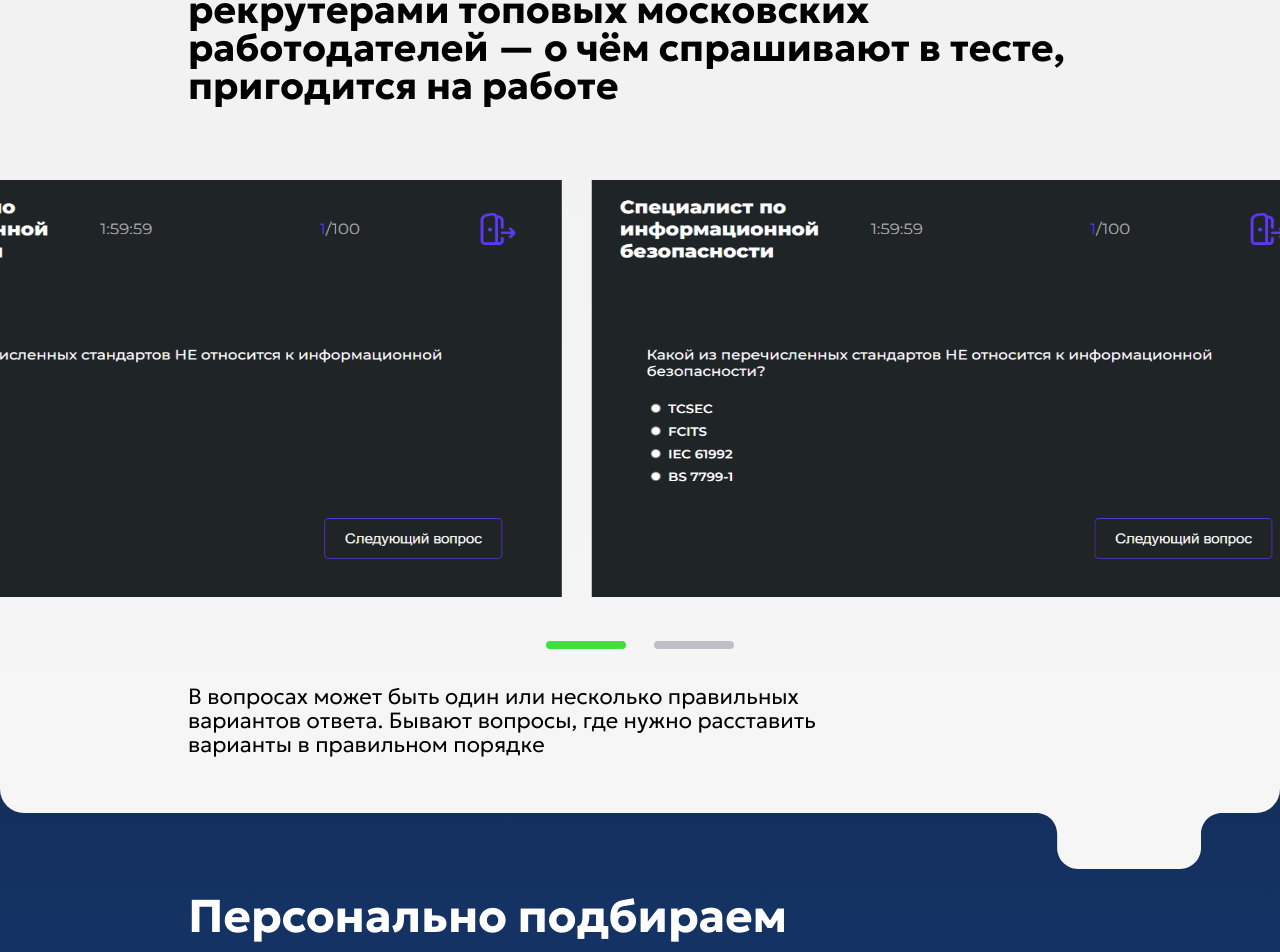
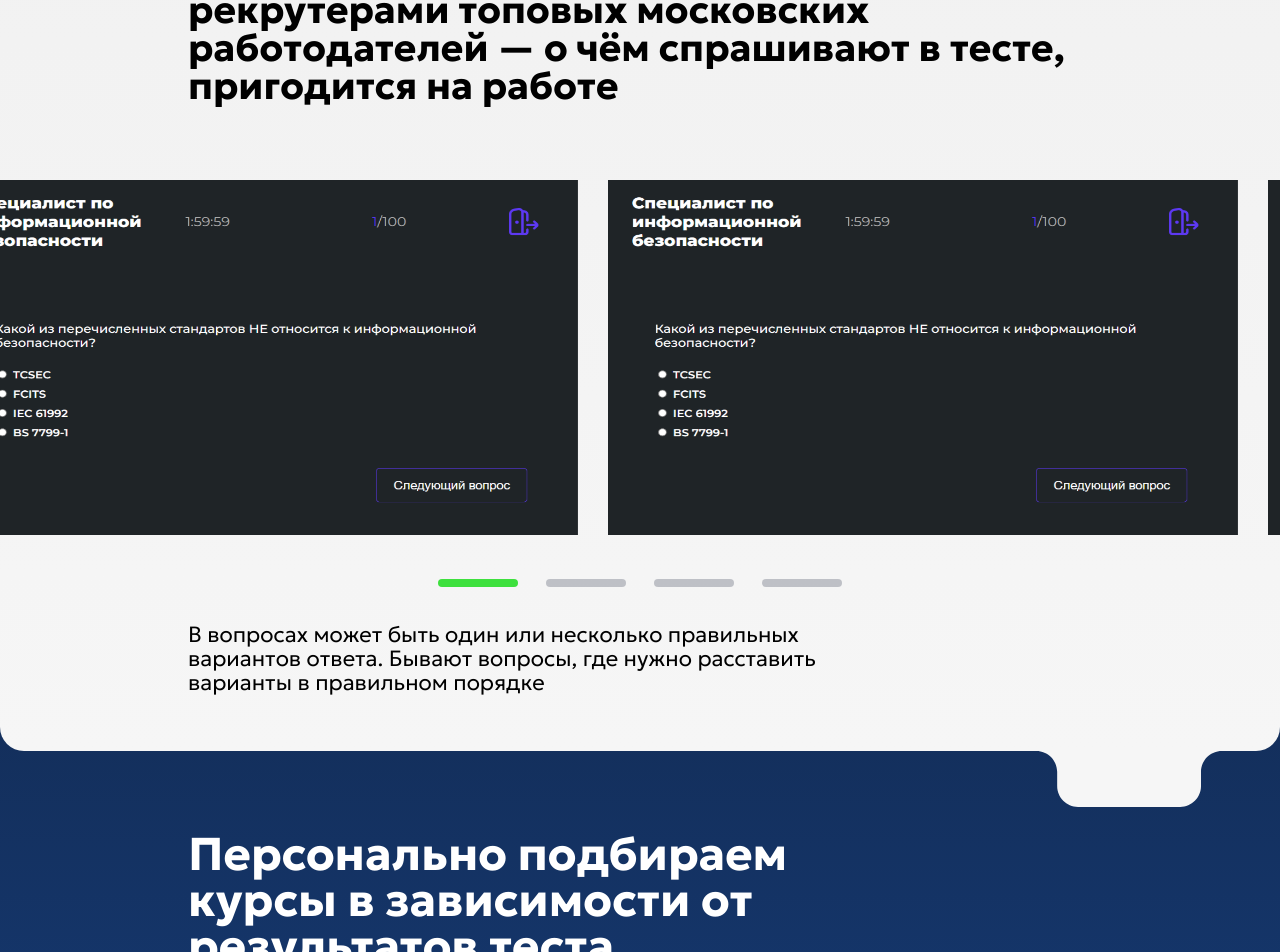
Before and after one commit to xalvaine/dke, a Next.js app: page / in a window 1280 px wide. Shown: the part 9498-10450 px from the top of the page. Built offline with nearby package versions, Linux system fonts and the light colour scheme.

Commit message:
[fix] Fix layout

```diff
--- a/src/widgets/knowledge/ui/knowledge.tsx
+++ b/src/widgets/knowledge/ui/knowledge.tsx
@@ -38,7 +38,7 @@ export const Knowledge = () => {
         <PlateTablet className='absolute top-0 text-tory-blue-950' />
       )}
       {isDesktop && (
-        <PlatePC className='absolute top-0 text-tory-blue-950 lg:pl-[calc((100%-1024px)/2)]' />
+        <PlatePC className='absolute top-0 text-tory-blue-950 lg:pl-[calc((100%-1024px)/2)] w-auto' />
       )}
       <div
         className={
@@ -70,7 +70,7 @@ export const Knowledge = () => {
         className={
           'absolute left-20 top-44 ' +
           'md:top-[460px] md:left-48 ' +
-          'lg:left-[600px] lg:top-[250px] lg:-rotate-90'
+          'lg:left-[calc((100%-1024px)/2+570px)] lg:top-[250px] lg:-rotate-90'
         }
       />
       <div className='relative px-4 md:w-[540px] md:m-auto'>
--- a/src/widgets/reviews/ui/reviews.tsx
+++ b/src/widgets/reviews/ui/reviews.tsx
@@ -4,7 +4,7 @@ import Company from '../assets/company.png'
 import { useLayoutEffect, useState } from 'react'
 
 export const Reviews = () => {
-  const { isDesktop } = useMedia()
+  const { isDesktop, isTablet } = useMedia()
   const [paddingDesktop, setPaddingDesktop] = useState(0)
 
   useLayoutEffect(() => {
@@ -36,7 +36,8 @@ export const Reviews = () => {
           <Slider
             slidesOffsetBefore={isDesktop ? paddingDesktop : 0}
             slidesOffsetAfter={isDesktop ? paddingDesktop : 0}
-            slidesPerView={isDesktop ? 1.5 : 1}
+            slidesPerView={isDesktop ? 'auto' : 1}
+            slideStyle={{ width: isDesktop ? 794 : undefined }}
             items={Array(5)
               .fill({
                 imageSrc: Company.src,
--- a/src/widgets/tests/ui/tests.tsx
+++ b/src/widgets/tests/ui/tests.tsx
@@ -6,9 +6,10 @@ import Right from '../assets/right.svg'
 import Specialist from '../assets/specialist.png'
 import TestsStatsT from '../assets/tests-stats-t.svg'
 import BluePlateT from '../assets/blue-plate-t.svg'
-import { Button, Slider } from '@/shared/ui'
+import {Button, Slider, useMedia} from '@/shared/ui'
 
 export const Tests = () => {
+  const {isDesktop} = useMedia()
   return (
     <div
       className={
@@ -125,7 +126,14 @@ export const Tests = () => {
       </p>
       <Slider
         className={'-mx-4 ' + 'lg:mx-[calc((904px-100dvw)/2)]'}
-        items={[Specialist.src, Specialist.src].map((_item, index) => (
+        slidesPerView={isDesktop ? 'auto' : 1}
+        slideStyle={{ width: isDesktop ? 630 : undefined }}
+        items={[
+          Specialist.src,
+          Specialist.src,
+          Specialist.src,
+          Specialist.src,
+        ].map((_item, index) => (
           <img
             key={index}
             alt=''
```
